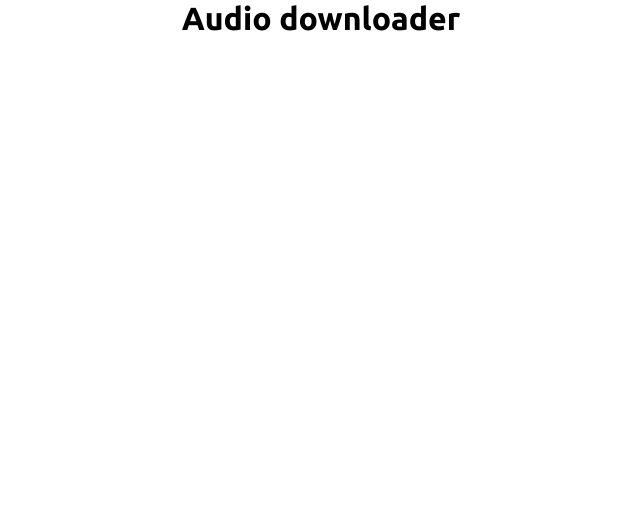
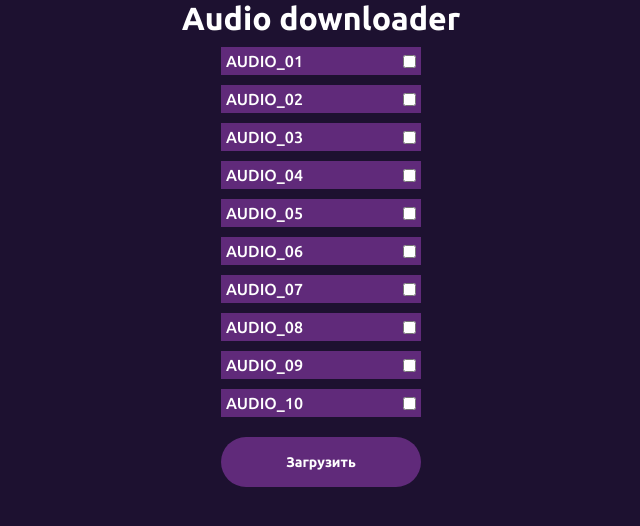
Before and after one commit to gnmz/audio-downloader, a plain HTML site: page index.html in a window 1280 px wide. Shown: the whole page, without its empty margins (319-959 px from the left). Drawn offline with nearby package versions, Linux system fonts and the light colour scheme.

Commit message:
finished renderData and style

```diff
--- a/index.html
+++ b/index.html
@@ -10,7 +10,7 @@
   <body>
     <main>
       <h1>Audio downloader</h1>
-      <div class="root"></div>
+      <div id="root"></div>
     </main>
     <script src="./data.json"></script>
     <script src="https://cdnjs.cloudflare.com/ajax/libs/jquery/3.6.0/jquery.js"></script>
--- a/script.js
+++ b/script.js
@@ -0,0 +1,67 @@
+const root = document.getElementById("root");
+const downLoadForm = document.createElement("form");
+downLoadForm.setAttribute("id", "download-form");
+
+const loadData = () => {
+  fetch("./data.json")
+    .then((res) => res.json())
+    .then((data) => renderData(data))
+    .catch((error) => {
+      error && alert("Произошла ошибка при загрузке данных");
+    });
+};
+
+const renderData = (data) => {
+  data.forEach((element) => {
+    renderItem(element);
+  });
+  createBtn();
+};
+
+const renderItem = (item) => {
+  const { name, path } = item;
+  const formItem = document.createElement("div");
+  formItem.className = "download-item";
+  const title = document.createElement("label");
+  const input = document.createElement("input");
+  title.htmlFor = name;
+  title.innerText = name;
+  title.className = "download-item__title";
+  input.id = name;
+  input.type = "checkbox";
+  input.dataset.url = path;
+  input.className = "download-item__input";
+  formItem.append(title);
+  formItem.append(input);
+  downLoadForm.append(formItem);
+  activeInput(input, title, formItem);
+};
+
+const createBtn = () => {
+  const btn = document.createElement("button");
+  btn.className = "download-btn";
+  btn.innerText = "Загрузить";
+  btn.addEventListener("click", (e) => {
+    e.preventDefault();
+  });
+  downLoadForm.append(btn);
+};
+
+const activeInput = (input, title, formItem) => {
+  input.addEventListener("change", (e) => {
+    if (e.target.checked) {
+      formItem.className = "download-item download-item__active";
+      title.className = 'download-item__title download-item__title-active'
+    } else {
+      formItem.className = "download-item";
+      title.className = 'download-item__title'
+    }
+  });
+};
+
+const start = () => {
+  root.append(downLoadForm);
+  loadData();
+};
+
+start();
--- a/style.css
+++ b/style.css
@@ -11,4 +11,72 @@ main {
   display: flex;
   flex-direction: column;
   align-items: center;
+  background-color: #1d1130;
+  min-height: 100vh;
+  color: #fff;
 }
+
+h1 {
+  color: #fff;
+}
+
+#download-form {
+  min-width: 150px;
+  padding: 10px;
+}
+
+.download-item {
+  display: flex;
+  flex-direction: row;
+  align-items: center;
+  justify-content: space-between;
+  padding: 5px;
+  margin-bottom: 10px;
+  background-color: #602a7a;
+  font-weight: 500;
+}
+
+.download-item__title {
+  width: 95%;
+  height: 100%;
+}
+
+.download-btn {
+  background-color: #602a7a;
+  width: 200px;
+  height: 50px;
+  padding: 0 15px;
+  font-size: 14px;
+  font-weight: 600;
+  border-radius: 50px;
+  color: #fff;
+  border: none;
+  margin-top: 10px;
+}
+
+.download-item,
+.download-item__input,
+.download-item__title,
+.download-btn {
+  cursor: pointer;
+}
+.download-item:hover,
+.download-item__input:hover,
+.download-item__title:hover,
+.download-btn:hover {
+  background-color: #30ffcd;
+  color: #602a7a;
+}
+
+.download-item__active {
+  background-color: #30ffcd;
+  box-shadow: 6px 6px 6px rgba(0, 0, 0, 0.75);
+}
+
+.download-item__title-active {
+  color: #602a7a;
+}
+
+.download-item__active::before {
+  background-color: black;
+}
```
